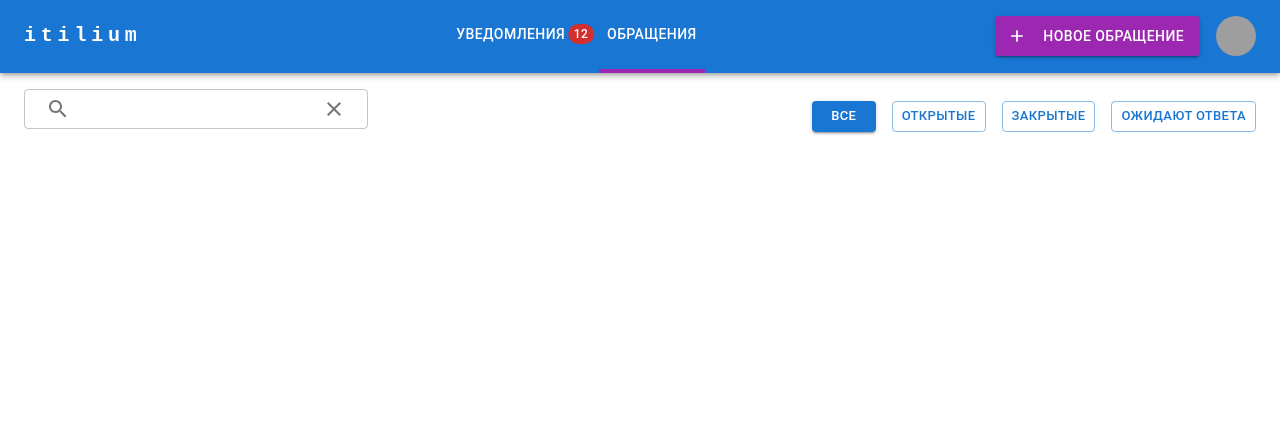
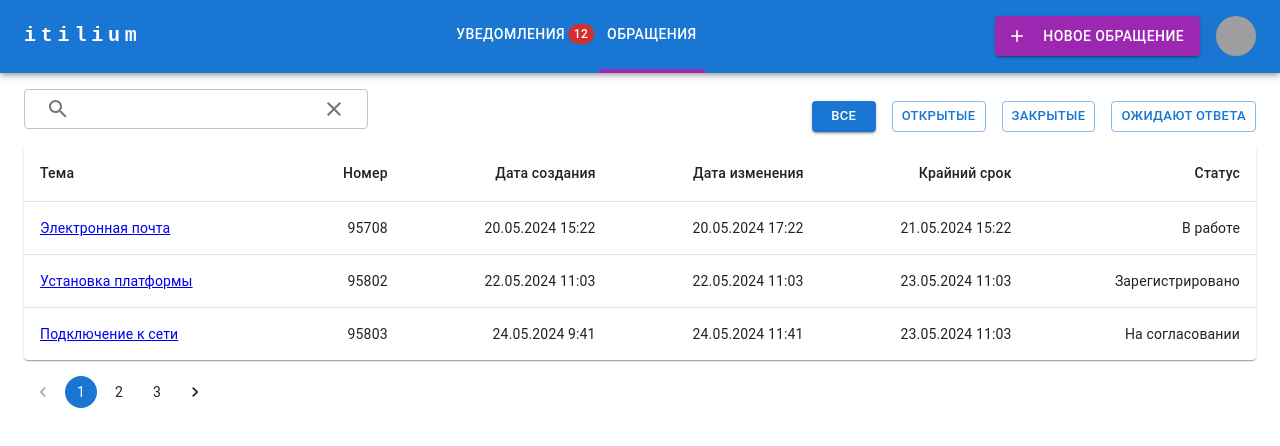
Before and after one commit to Vladinero/desnol-test-task, a Next.js app: page /appeals in a window 1280 px wide. Shown: the top 446 px of the page. Built offline with nearby package versions, Linux system fonts and the light colour scheme; grey boxes are pictures that could not be loaded.

Commit message:
Added TablePagination component

```diff
--- a/package.json
+++ b/package.json
@@ -13,6 +13,7 @@
     "@emotion/styled": "^11.11.5",
     "@mui/icons-material": "^5.16.0",
     "@mui/material": "^5.16.0",
+    "@mui/x-data-grid": "^7.9.0",
     "next": "14.2.4",
     "react": "^18",
     "react-dom": "^18"
--- a/src/app/appeals/page.tsx
+++ b/src/app/appeals/page.tsx
@@ -1,15 +1,18 @@
-
-'use client';
 import Header from "@/components/Header/Header";
 import Container from "@mui/material/Container";
 import {AppealFilter} from "@/components/AppealsFilter/AppealsFilter";
+import {AppealsTable} from "@/components/AppealsTable";
+import { data } from '@/data'
 
 export default function Appeals() {
+
+
     return (
     <>
       <Header isAuth={true}/>
        <Container maxWidth="xl" sx={{pt: 2}}>
          <AppealFilter />
+         <AppealsTable data={data}/>
        </Container>
     </>
     )
--- a/src/components/AppealsFilter/AppealsFilter.tsx
+++ b/src/components/AppealsFilter/AppealsFilter.tsx
@@ -1,29 +1,14 @@
-import {type ChangeEvent, useState} from "react";
-
-import {InputAdornment, TextField} from "@mui/material";
-import IconButton from "@mui/material/IconButton";
+'use client';
+import {useState} from "react";
 import {Stack} from "@mui/system";
-import CloseOutlinedIcon from '@mui/icons-material/CloseOutlined';
-import SearchOutlinedIcon from '@mui/icons-material/SearchOutlined';
 import Button from "@mui/material/Button";
+import {Search} from "@/components/Search/Search";
 
 export const AppealFilter = () => {
   const filters = ['Все', 'Открытые', 'Закрытые', 'Ожидают ответа'];
-  const [search, setSearch] = useState<string>('');
+
   const [activeFilter, setActiveFilter] = useState<string>('Все');
 
-  const handleSearch = (e: ChangeEvent<HTMLInputElement>) => {
-    const {value} = e.target;
-    setSearch(value);
-  }
-  const handleReset = () => {
-    setSearch('');
-  }
-
-  const onSubmit = (e: ChangeEvent<HTMLFormElement>) => {
-    e.preventDefault();
-    console.log(search);
-  }
   const handleFilter = (title: string) => {
     setActiveFilter(title)
   }
@@ -37,33 +22,7 @@ export const AppealFilter = () => {
         justifyContent: 'space-between',
         flexDirection: {xs: 'column', md: 'row'},
       }}>
-    <form onSubmit={onSubmit}>
-      <TextField
-        type="search"
-        name="search"
-        size="small"
-        required
-        value={search}
-        onChange={handleSearch}
-        autoComplete="one-time-code"
-        sx={{borderRadius: '50%', mb: 2, width: '100%'}}
-        InputProps={{
-          startAdornment: <InputAdornment position="start">
-            <IconButton
-              type="submit"
-            >
-              <SearchOutlinedIcon/>
-            </IconButton>
-          </InputAdornment>,
-          endAdornment: <InputAdornment position="end">
-            <IconButton
-              onClick={handleReset}
-            >
-              <CloseOutlinedIcon/>
-            </IconButton></InputAdornment>,
-        }}
-      />
-    </form>
+      <Search />
       <Stack direction="row" gap={2} sx={{display: 'flex', flexWrap: 'wrap'}}>
         {filters.map(f => {
           return (
--- /dev/null
+++ b/src/components/AppealsTable/ApealsTable.tsx
@@ -0,0 +1,65 @@
+'use client';
+import {useState} from "react";
+
+import Link from "next/link";
+import {Paper, Table, TableBody, TableCell, TableContainer, TableHead, TableRow} from "@mui/material";
+import {IDataModel} from "@/models/dataModel";
+import {TablePagination} from "@/components/TablePagination";
+
+interface IAppealsTableProps {
+  data: IDataModel[]
+}
+
+export const AppealsTable = ({data=[]}: IAppealsTableProps) => {
+  const ITEMS_PER_PAGE = 3;
+  const [page, setPage] = useState(1);
+  const startIndex = (page - 1) * ITEMS_PER_PAGE;
+  const endIndex = startIndex + ITEMS_PER_PAGE;
+  const currentItems = data.slice(startIndex, endIndex);
+  const pageCount = Math.ceil(data.length / ITEMS_PER_PAGE);
+
+  const handlePageChange = (newPage: number) => {
+    setPage(newPage);
+  };
+
+  return (
+    <>
+      <TableContainer component={Paper}>
+        <Table sx={{minWidth: 650}} aria-label="simple table">
+          <TableHead>
+            <TableRow>
+              <TableCell>Тема</TableCell>
+              <TableCell align="right">Номер</TableCell>
+              <TableCell align="right">Дата создания</TableCell>
+              <TableCell align="right">Дата изменения</TableCell>
+              <TableCell align="right">Крайний срок</TableCell>
+              <TableCell align="right">Статус</TableCell>
+            </TableRow>
+          </TableHead>
+          <TableBody>
+            {currentItems.map((row) => (
+              <TableRow
+                key={row.id}
+                sx={{'&:last-child td, &:last-child th': {border: 0}}}
+              >
+                <TableCell component="th" scope="row">
+                  <Link href={`/appeals/${row.id}`}>{row.theme}</Link>
+                </TableCell>
+                <TableCell align="right">{row.number}</TableCell>
+                <TableCell align="right">{row.createdAt}</TableCell>
+                <TableCell align="right">{row.modifiedAt}</TableCell>
+                <TableCell align="right">{row.deadline}</TableCell>
+                <TableCell align="right">{row.status}</TableCell>
+              </TableRow>
+            ))}
+          </TableBody>
+        </Table>
+      </TableContainer>
+      <TablePagination
+        count={pageCount}
+        page={page}
+        onChangePage={handlePageChange}
+      />
+    </>
+  );
+}
--- /dev/null
+++ b/src/components/AppealsTable/index.ts
@@ -0,0 +1 @@
+export * from './ApealsTable'
--- /dev/null
+++ b/src/components/Search/Search.tsx
@@ -0,0 +1,50 @@
+import {InputAdornment, TextField} from "@mui/material";
+import IconButton from "@mui/material/IconButton";
+import SearchOutlinedIcon from "@mui/icons-material/SearchOutlined";
+import CloseOutlinedIcon from "@mui/icons-material/CloseOutlined";
+import {ChangeEvent, useState} from "react";
+
+export const Search = () => {
+  const [search, setSearch] = useState<string>('');
+  const handleSearch = (e: ChangeEvent<HTMLInputElement>) => {
+    const {value} = e.target;
+    setSearch(value);
+  }
+  const handleReset = () => {
+    setSearch('');
+  }
+
+  const onSubmit = (e: ChangeEvent<HTMLFormElement>) => {
+    e.preventDefault();
+    console.log(search);
+  }
+  return (
+    <form onSubmit={onSubmit}>
+      <TextField
+        type="search"
+        name="search"
+        size="small"
+        required
+        value={search}
+        onChange={handleSearch}
+        autoComplete="one-time-code"
+        sx={{borderRadius: '50%', mb: 2, width: '100%'}}
+        InputProps={{
+          startAdornment: <InputAdornment position="start">
+            <IconButton
+              type="submit"
+            >
+              <SearchOutlinedIcon/>
+            </IconButton>
+          </InputAdornment>,
+          endAdornment: <InputAdornment position="end">
+            <IconButton
+              onClick={handleReset}
+            >
+              <CloseOutlinedIcon/>
+            </IconButton></InputAdornment>,
+        }}
+      />
+    </form>
+  )
+}
--- /dev/null
+++ b/src/components/Search/index.ts
@@ -0,0 +1 @@
+export * from '@/components/Search'
--- /dev/null
+++ b/src/components/TablePagination/TablePagination.tsx
@@ -0,0 +1,22 @@
+  import Pagination from '@mui/material/Pagination';
+  import Stack from '@mui/material/Stack';
+
+  export interface IPaginationProps {
+    count: number
+    page: number
+    onChangePage: (value: number) => void
+  }
+
+export const TablePagination = ({count, page, onChangePage}: IPaginationProps) => {
+
+  return (
+      <Stack spacing={2} mt={2}>
+        <Pagination
+          count={count}
+          page={page}
+          color="primary"
+          onChange={(_, value) => onChangePage(value)}
+        />
+      </Stack>
+    );
+}
--- /dev/null
+++ b/src/components/TablePagination/index.ts
@@ -0,0 +1 @@
+export * from './TablePagination'
```
Also changed, not shown: src/app/appeals/[appealId]/page.tsx (+13 -3 lines), 1 other file (tests, documents, lock files or other folders). Lines whose indentation alone changed are shown as unchanged.
